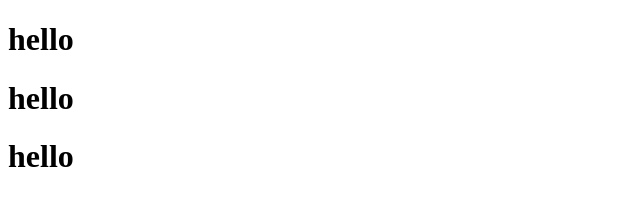
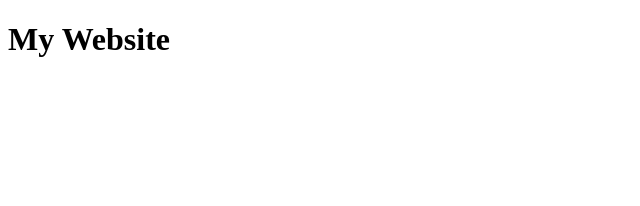
Before and after one commit to claudiosc8/claudiosc8.github.io, a plain HTML site: page index.html in a window 1280 px wide. Shown: the whole page, without its empty margins (0-640 px from the left). Drawn offline with Linux system fonts and the light colour scheme.

Commit message:
Update index.html

```diff
--- a/index.html
+++ b/index.html
@@ -1,12 +1,11 @@
 <!DOCTYPE html>
 <html>
 <head>
-<title>my website</title>
-
+	<title>my website</title>
 </head>
 <body>
-<h1>hello</h1>
-<h1>hello</h1>
-<h1>hello</h1>
+<h1>My Website</h1>
+
+
 </body>
 </html>
```
